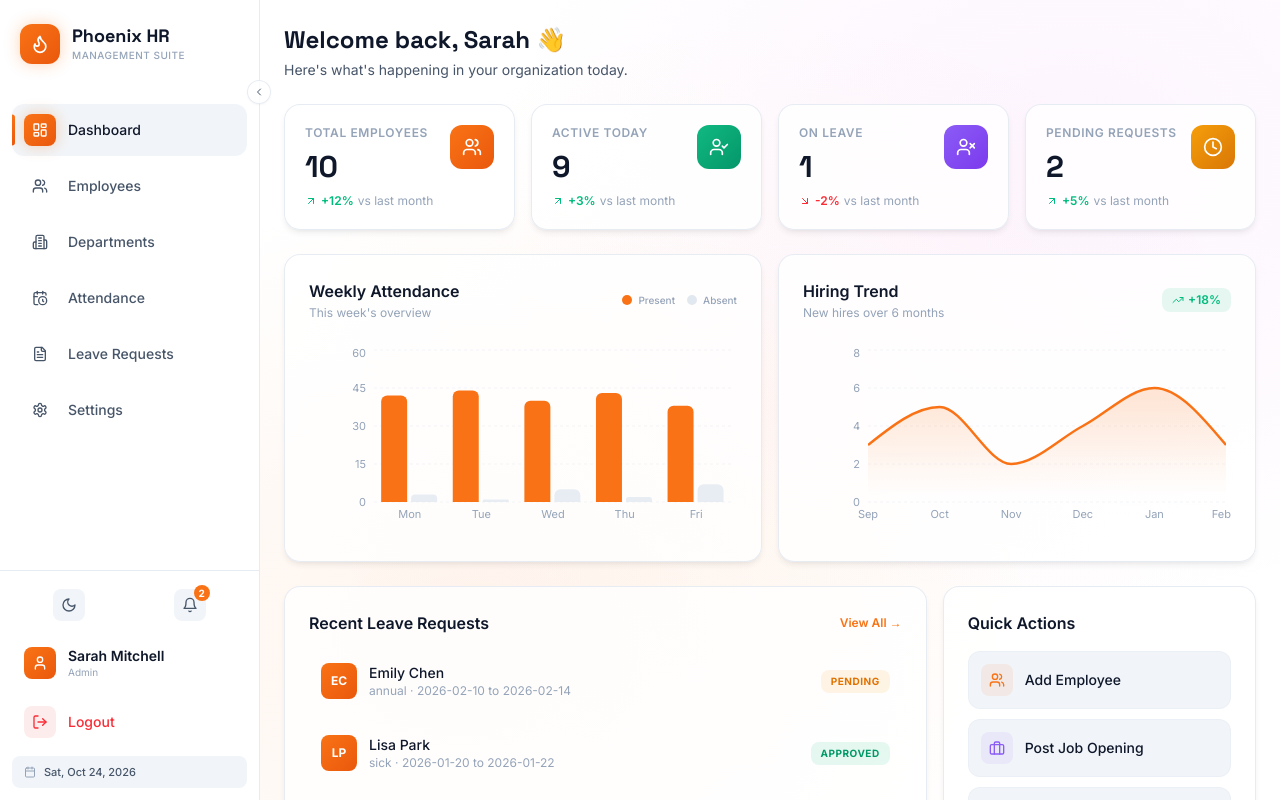
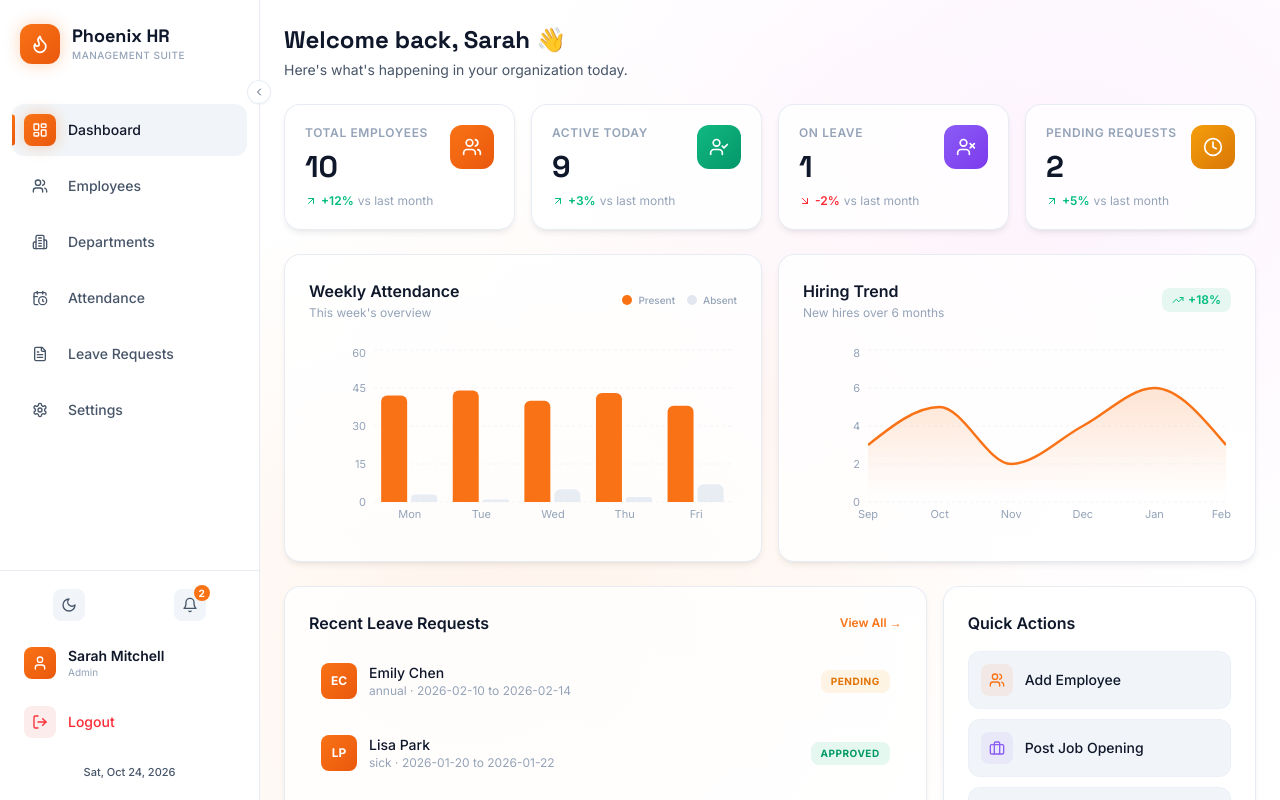
Before and after one commit to choaibdothtml/phr, a React (Vite) app: page /#/settings in a window 1280 px wide. Both pictures are taken after a click on the button "Sign In". Built offline with nearby package versions, Linux system fonts and the light colour scheme.

Commit message:
task snapshot 9b62b644-1514-4cba-b331-d8473d23038e

```diff
--- a/src/components/Sidebar.tsx
+++ b/src/components/Sidebar.tsx
@@ -2,7 +2,7 @@ import { useLocation, useNavigate } from 'react-router-dom';
 import {
   LayoutDashboard, Users, Building2, CalendarClock,
   FileText, Settings, LogOut, Flame, ChevronLeft, ChevronRight,
-  Sun, Moon, Bell, User, Calendar
+  Sun, Moon, Bell, User
 } from 'lucide-react';
 import { useState, useEffect, useRef } from 'react';
 import { useAuth } from '../contexts/AuthContext';
@@ -283,8 +283,7 @@ export default function Sidebar() {
 
           {/* Date */}
           {!collapsed && (
-            <div className="flex items-center gap-2 px-3 py-2 mt-2 rounded-lg" style={{ background: 'var(--bg-tertiary)' }}>
-              <Calendar className="w-3 h-3" style={{ color: 'var(--text-tertiary)' }} />
+            <div className="flex items-center justify-center px-3 py-2 mt-2">
               <span className="text-[11px] font-medium" style={{ color: 'var(--text-secondary)' }}>
                 {new Date().toLocaleDateString('en-US', { weekday: 'short', month: 'short', day: 'numeric', year: 'numeric' })}
               </span>
```
